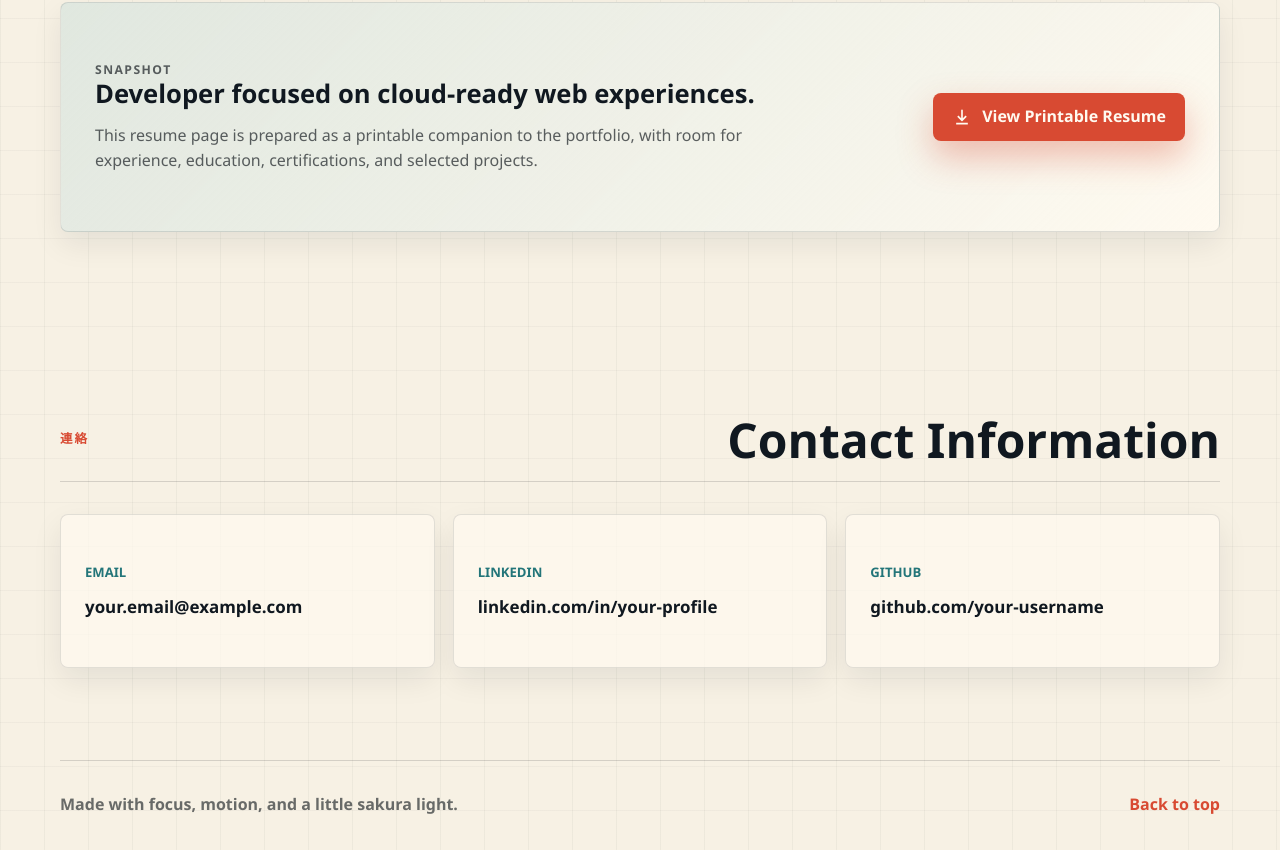
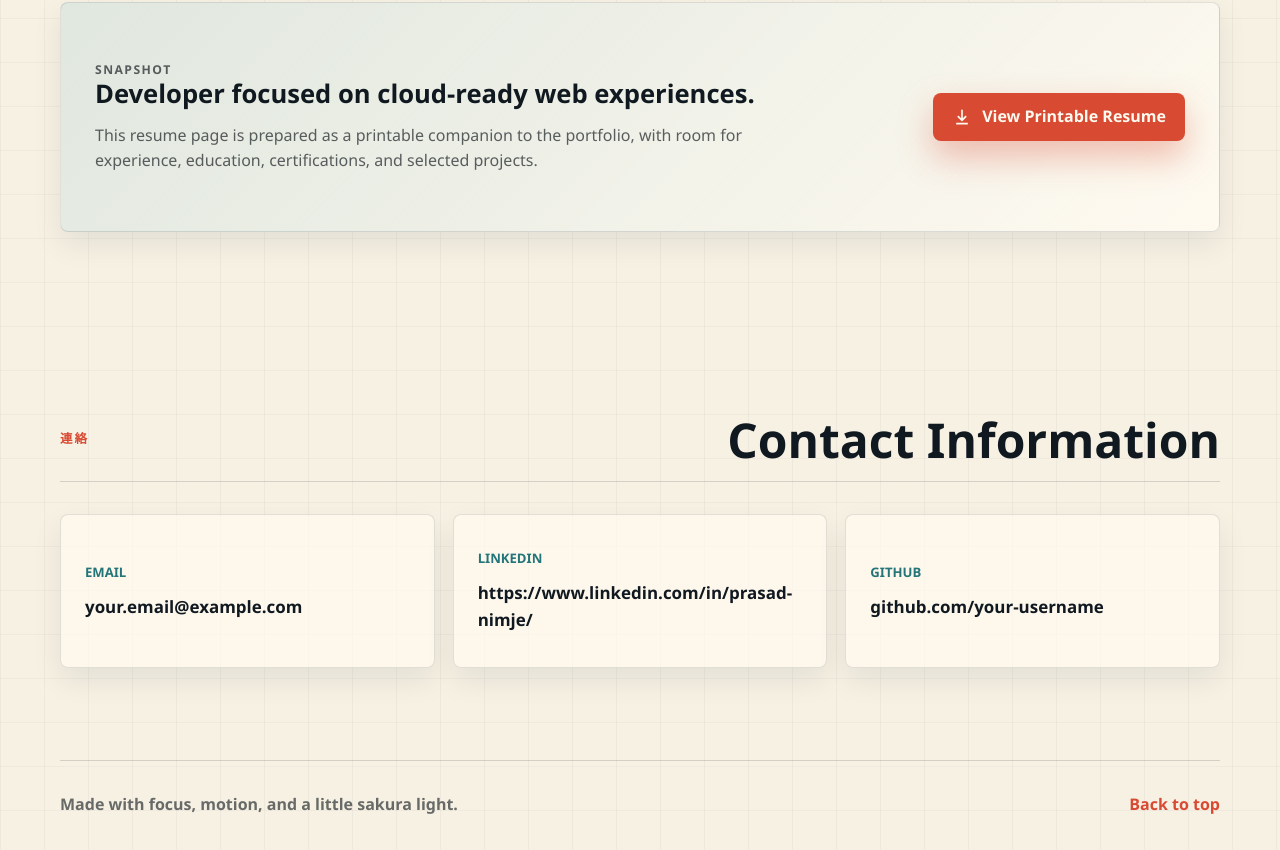
Before and after one commit to Prasad29113004/sakura-portfolio, a website: page index.html in a window 1280 px wide. Shown: the part 4470-5320 px from the top of the page. Drawn offline with Linux system fonts and the light colour scheme.

Commit message:
Update index.html

```diff
--- a/index.html
+++ b/index.html
@@ -285,7 +285,7 @@
         </a>
         <a class="contact-link reveal" href="https://www.linkedin.com/" target="_blank" rel="noreferrer">
           <span>LinkedIn</span>
-          <strong>linkedin.com/in/your-profile</strong>
+          <strong>https://www.linkedin.com/in/prasad-nimje/</strong>
         </a>
         <a class="contact-link reveal" href="https://github.com/" target="_blank" rel="noreferrer">
           <span>GitHub</span>
```
